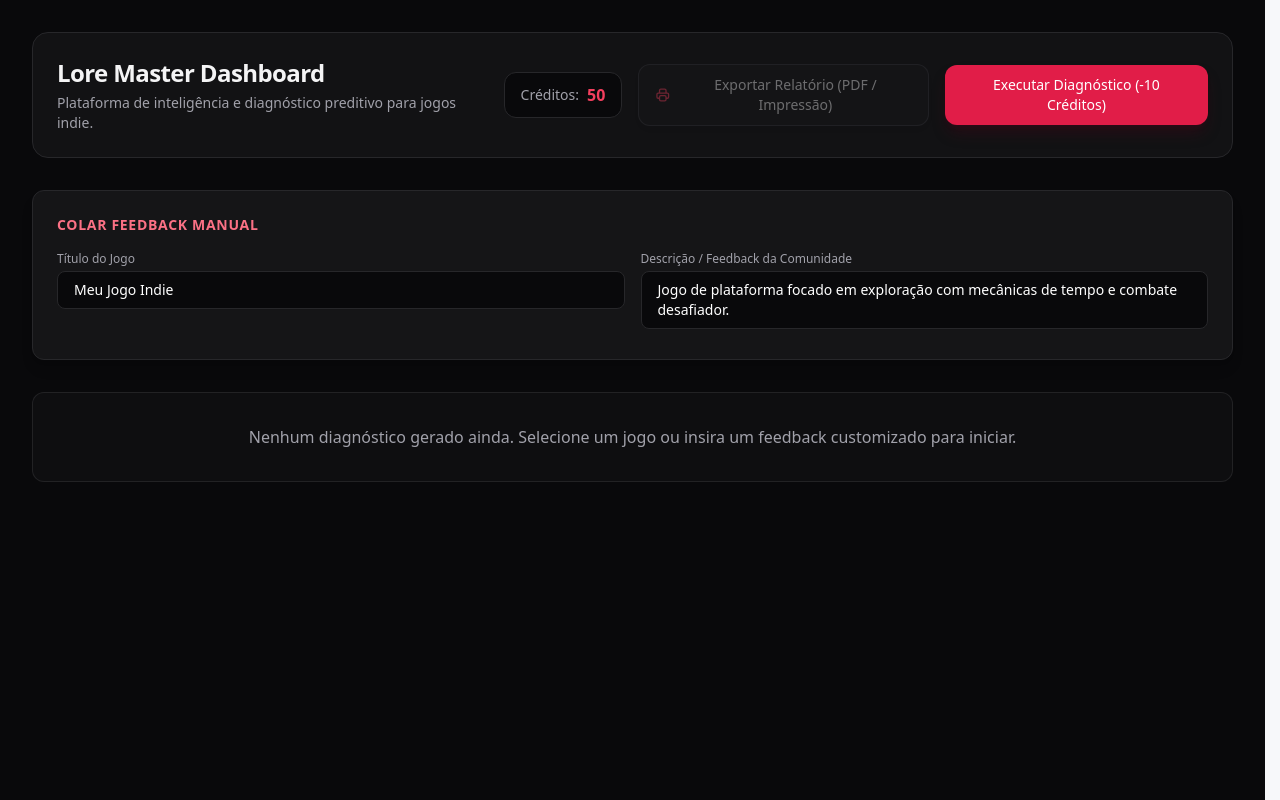
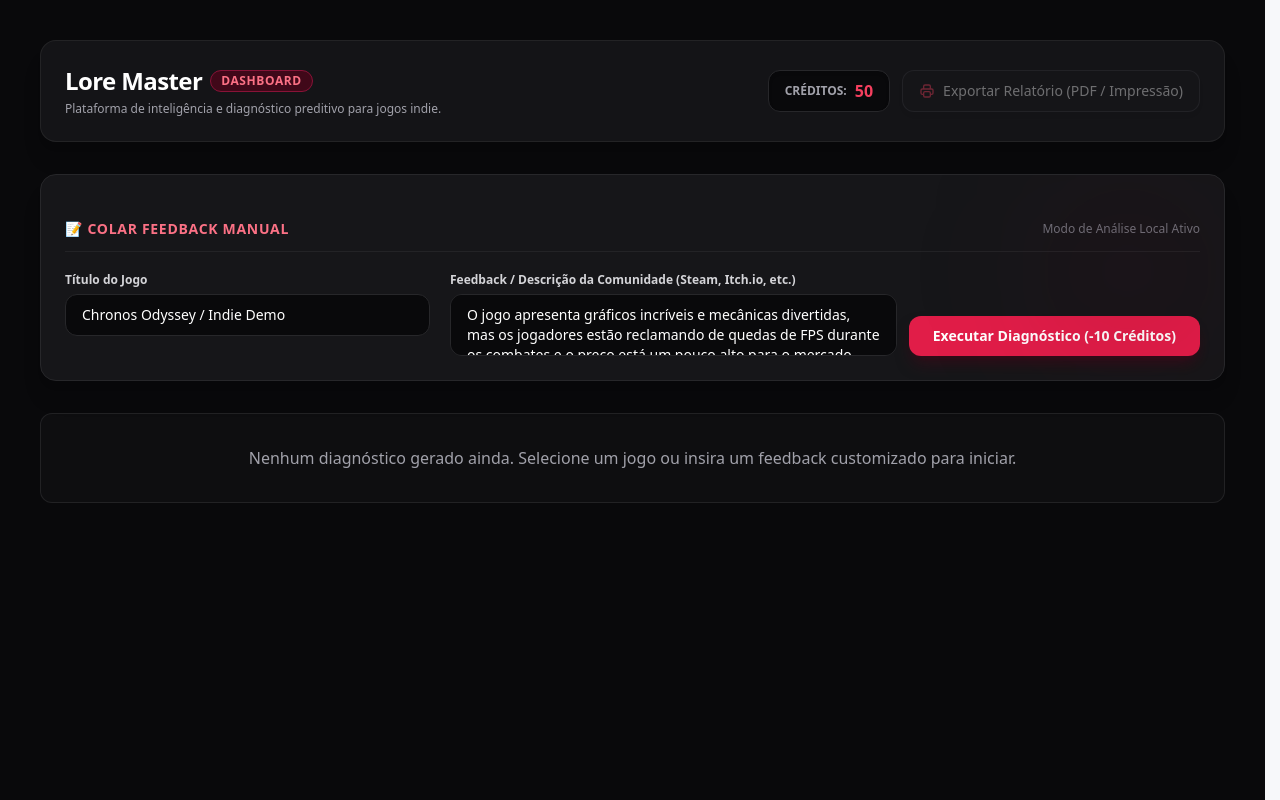
Before and after one commit to joaovveloso/lore-master, a Next.js app: page /dashboard in a window 1280 px wide. Built offline with nearby package versions, Linux system fonts and the light colour scheme.

Commit message:
Update page.tsx

```diff
--- a/src/app/dashboard/page.tsx
+++ b/src/app/dashboard/page.tsx
@@ -16,8 +16,8 @@ export default function DashboardPage() {
     error: contextError
   } = useGame();
 
-  const [gameTitle, setGameTitle] = useState("Meu Jogo Indie");
-  const [description, setDescription] = useState("Jogo de plataforma focado em exploração com mecânicas de tempo e combate desafiador.");
+  const [gameTitle, setGameTitle] = useState("Chronos Odyssey / Indie Demo");
+  const [description, setDescription] = useState("O jogo apresenta gráficos incríveis e mecânicas divertidas, mas os jogadores estão reclamando de quedas de FPS durante os combates e o preço está um pouco alto para o mercado.");
   const [localError, setLocalError] = useState<string | null>(null);
 
   const handleRunDiagnostic = () => {
@@ -29,7 +29,7 @@ export default function DashboardPage() {
 
     setLocalError(null);
 
-    // 2. Tenta deduzir os créditos no contexto global
+    // 2. Deduz os créditos no contexto global
     const success = deductCredits(10);
     if (!success) {
       setLocalError("Não foi possível deduzir os créditos.");
@@ -41,72 +41,99 @@ export default function DashboardPage() {
   };
 
   return (
-    <div className="min-h-screen bg-zinc-950 text-zinc-100 p-8">
+    <div className="min-h-screen bg-zinc-950 text-zinc-100 p-6 md:p-10">
       <div className="max-w-7xl mx-auto space-y-8">
 
-        {/* Top Bar com Créditos e Ações */}
-        <div className="flex flex-col md:flex-row justify-between items-start md:items-center bg-zinc-900/60 border border-zinc-800 rounded-2xl p-6 gap-4">
+        {/* Top Bar: Título, Créditos e Ações */}
+        <div className="flex flex-col md:flex-row justify-between items-start md:items-center bg-zinc-900/80 border border-zinc-800/80 rounded-2xl p-6 gap-4 shadow-xl">
           <div>
-            <h1 className="text-2xl font-bold tracking-tight">Lore Master Dashboard</h1>
-            <p className="text-sm text-zinc-400 mt-1">
+            <h1 className="text-2xl font-extrabold tracking-tight text-white flex items-center gap-2">
+              <span>Lore Master</span>
+              <span className="text-xs bg-rose-950/80 text-rose-400 border border-rose-900 px-2.5 py-0.5 rounded-full uppercase tracking-wider">
+                Dashboard
+              </span>
+            </h1>
+            <p className="text-xs text-zinc-400 mt-1">
               Plataforma de inteligência e diagnóstico preditivo para jogos indie.
             </p>
           </div>
 
-          <div className="flex items-center gap-4">
-            {/* Contador Reativo de Créditos */}
-            <div className="bg-zinc-950 border border-zinc-800 px-4 py-2.5 rounded-xl text-sm flex items-center gap-2">
-              <span className="text-zinc-400">Créditos:</span>
+          <div className="flex flex-wrap items-center gap-3">
+            {/* Contador de Créditos Reativo */}
+            <div className="bg-zinc-950 border border-zinc-800 px-4 py-2 rounded-xl text-sm flex items-center gap-2 shadow-inner">
+              <span className="text-zinc-400 text-xs uppercase font-semibold">Créditos:</span>
               <span className="font-extrabold text-rose-500 text-base">{credits.availableCredits}</span>
             </div>
 
-            {/* Botão de Exportar PDF do Dev 3 */}
+            {/* Botão de Exportar PDF */}
             <ExportPDFButton analysis={analysis} />
-
-            <button
-              onClick={handleRunDiagnostic}
-              disabled={isLoading}
-              className="bg-rose-600 hover:bg-rose-500 text-white font-medium px-5 py-2.5 rounded-xl transition disabled:opacity-50 text-sm shadow-lg shadow-rose-950/40"
-            >
-              {isLoading ? "Analisando..." : "Executar Diagnóstico (-10 Créditos)"}
-            </button>
           </div>
         </div>
 
-        {/* Card de Entrada de Dados (Feedback Manual) */}
-        <div className="bg-zinc-900/80 border border-zinc-800 rounded-xl p-6 space-y-4 shadow-lg">
-          <h2 className="text-sm font-semibold tracking-wider text-rose-400 uppercase">
-            Colar Feedback Manual
+        {/* Card Principal: Colar Feedback Manual */}
+        <div className="bg-zinc-900/90 border border-zinc-800 rounded-2xl p-6 space-y-5 shadow-xl relative overflow-hidden">
+          <div className="absolute top-0 right-0 w-48 h-48 bg-rose-950/10 rounded-full blur-3xl pointer-events-none"></div>
+
+          <div className="flex items-center justify-between border-b border-zinc-800/80 pb-3">
+            <h2 className="text-sm font-bold tracking-wider text-rose-400 uppercase flex items-center gap-2">
+              <span>📝 Colar Feedback Manual</span>
             </h2>
-          <div className="grid grid-cols-1 md:grid-cols-2 gap-4">
-            <div>
-              <label className="block text-xs text-zinc-400 mb-1">Título do Jogo</label>
+            <span className="text-xs text-zinc-500">Modo de Análise Local Ativo</span>
+          </div>
+
+          <div className="grid grid-cols-1 md:grid-cols-3 gap-5">
+            <div className="space-y-1.5">
+              <label className="block text-xs font-semibold text-zinc-300">Título do Jogo</label>
               <input
                 type="text"
                 value={gameTitle}
                 onChange={(e) => setGameTitle(e.target.value)}
-                className="w-full bg-zinc-950 border border-zinc-800 rounded-lg px-4 py-2 text-sm text-white focus:outline-none focus:border-rose-600"
+                placeholder="Ex: Meu Jogo Indie"
+                className="w-full bg-zinc-950 border border-zinc-800 rounded-xl px-4 py-2.5 text-sm text-white focus:outline-none focus:border-rose-600 transition"
               />
             </div>
-            <div>
-              <label className="block text-xs text-zinc-400 mb-1">Descrição / Feedback da Comunidade</label>
+
+            <div className="md:col-span-2 space-y-1.5">
+              <label className="block text-xs font-semibold text-zinc-300">Feedback / Descrição da Comunidade (Steam, Itch.io, etc.)</label>
+              <div className="flex gap-3">
                 <textarea
                   value={description}
                   onChange={(e) => setDescription(e.target.value)}
                   rows={2}
-                className="w-full bg-zinc-950 border border-zinc-800 rounded-lg px-4 py-2 text-sm text-white focus:outline-none focus:border-rose-600 resize-none"
+                  placeholder="Cole aqui os comentários dos jogadores..."
+                  className="w-full bg-zinc-950 border border-zinc-800 rounded-xl px-4 py-2.5 text-sm text-white focus:outline-none focus:border-rose-600 transition resize-none"
                 />
+                <button
+                  onClick={handleRunDiagnostic}
+                  disabled={isLoading}
+                  className="bg-rose-600 hover:bg-rose-500 text-white font-semibold px-6 py-2.5 rounded-xl transition disabled:opacity-50 text-sm shadow-lg shadow-rose-950/50 whitespace-nowrap self-end flex items-center gap-2"
+                >
+                  {isLoading ? (
+                    <>
+                      <svg className="animate-spin -ml-1 mr-2 h-4 w-4 text-white" xmlns="http://www.w3.org/2000/svg" fill="none" viewBox="0 0 24 24">
+                        <circle className="opacity-25" cx="12" cy="12" r="10" stroke="currentColor" strokeWidth="4"></circle>
+                        <path className="opacity-75" fill="currentColor" d="M4 12a8 8 0 018-8V0C5.373 0 0 5.373 0 12h4zm2 5.291A7.962 7.962 0 014 12H0c0 3.042 1.135 5.824 3 7.938l3-2.647z"></path>
+                      </svg>
+                      Analisando...
+                    </>
+                  ) : (
+                    "Executar Diagnóstico (-10 Créditos)"
+                  )}
+                </button>
+              </div>
             </div>
           </div>
         </div>
 
+        {/* Mensagens de Erro */}
         {(localError || contextError) && (
-          <div className="bg-rose-950/30 border border-rose-900/50 text-rose-300 p-4 rounded-xl text-sm">
-            {localError || contextError}
+          <div className="bg-rose-950/30 border border-rose-900/50 text-rose-300 p-4 rounded-xl text-sm flex items-center gap-3">
+            <span>⚠️</span>
+            <span>{localError || contextError}</span>
           </div>
         )}
 
-        {/* Grid de Métricas e Skeletons */}
+        {/* Grid de Métricas, Gráficos e Skeletons */}
         <MetricsGrid analysis={analysis} isLoading={isLoading} />
       </div>
     </div>
```
Lines whose indentation alone changed are shown as unchanged.
